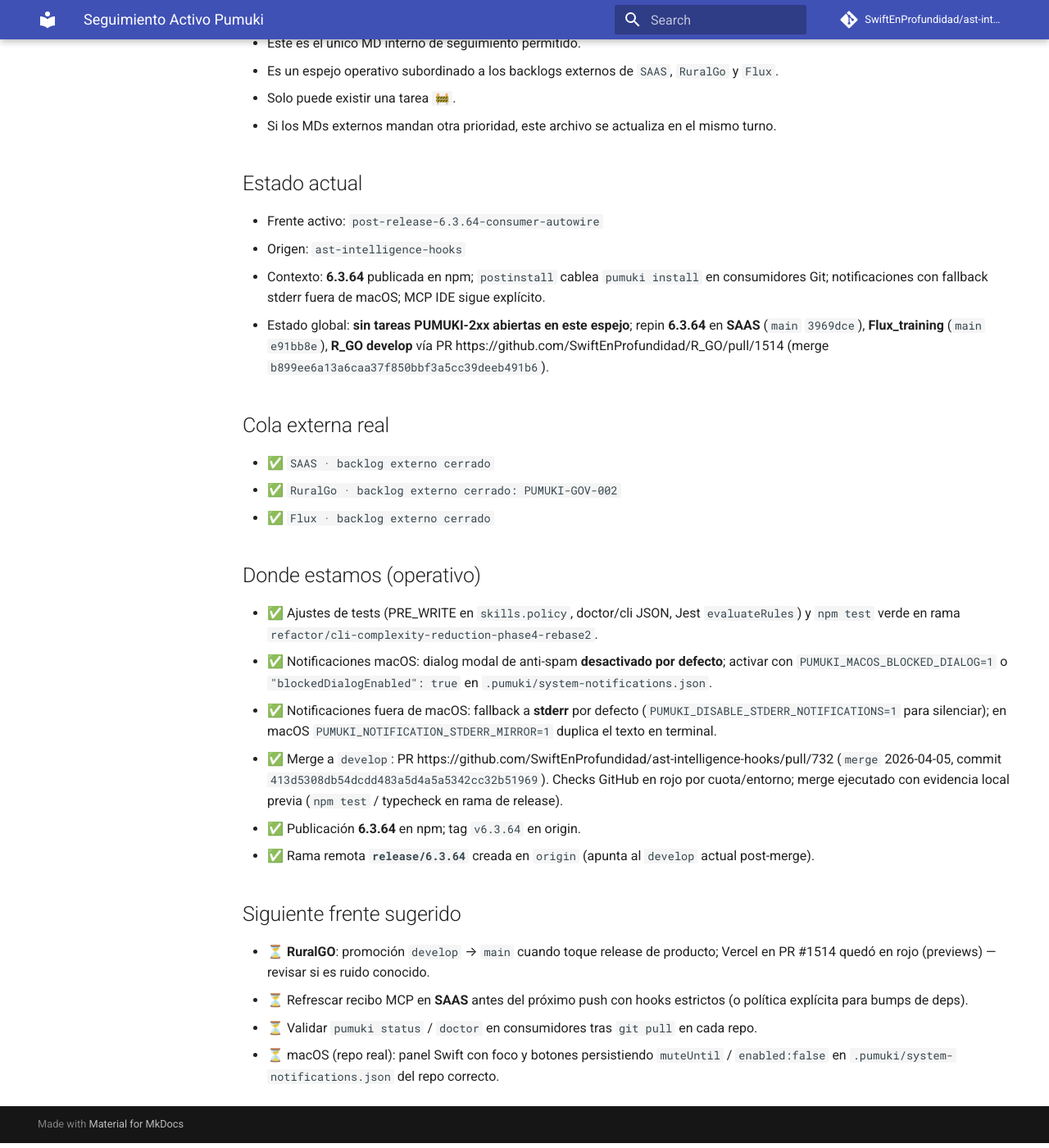
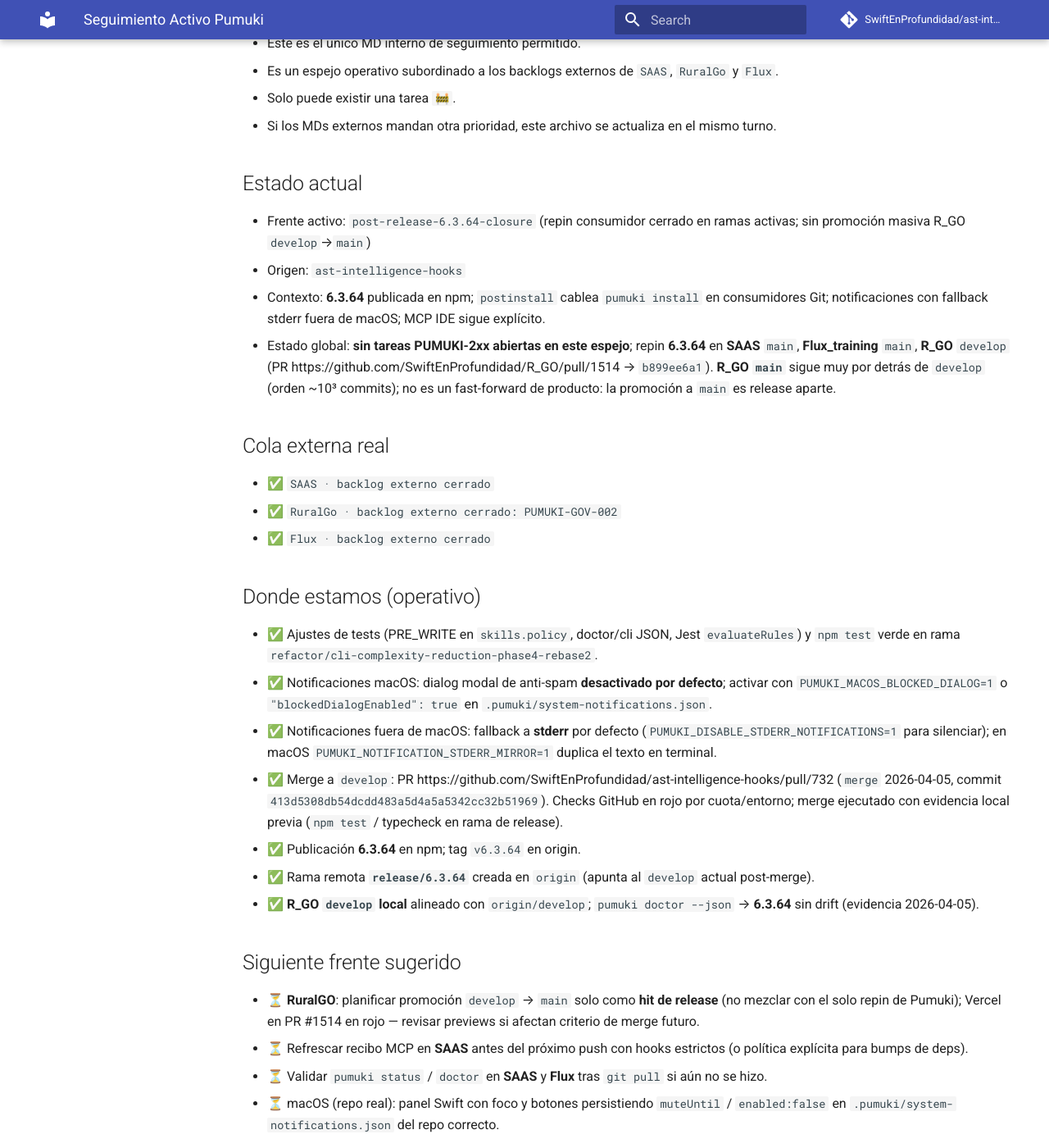
Before and after one commit to SwiftEnProfundidad/ast-intelligence-hooks, an MkDocs documentation site: the page built from docs/tracking/plan-activo-de-trabajo.md, in a window 1280 px wide and 1400 px high, scrolled down 456 px. Shown: the whole window at 82% size. Built offline with MkDocs 1.6.1 and Material for MkDocs 9.7.7, drawn with Linux system fonts in a browser that asks for light colours; comment, search, counter and statistics services are not loaded.

Commit message:
docs(tracking): cierre rollout 6.3.64 — R_GO main vs develop y doctor OK

```diff
--- a/docs/tracking/plan-activo-de-trabajo.md
+++ b/docs/tracking/plan-activo-de-trabajo.md
@@ -16,10 +16,10 @@
 
 ## Estado actual
 
-- Frente activo: `post-release-6.3.64-consumer-autowire`
+- Frente activo: `post-release-6.3.64-closure` (repin consumidor cerrado en ramas activas; sin promoción masiva R_GO `develop`→`main`)
 - Origen: `ast-intelligence-hooks`
 - Contexto: **6.3.64** publicada en npm; `postinstall` cablea `pumuki install` en consumidores Git; notificaciones con fallback stderr fuera de macOS; MCP IDE sigue explícito.
-- Estado global: **sin tareas PUMUKI-2xx abiertas en este espejo**; repin **6.3.64** en **SAAS** (`main` `3969dce`), **Flux_training** (`main` `e91bb8e`), **R_GO** **develop** vía PR https://github.com/SwiftEnProfundidad/R_GO/pull/1514 (merge `b899ee6a13a6caa37f850bbf3a5cc39deeb491b6`).
+- Estado global: **sin tareas PUMUKI-2xx abiertas en este espejo**; repin **6.3.64** en **SAAS** `main`, **Flux_training** `main`, **R_GO** `develop` (PR https://github.com/SwiftEnProfundidad/R_GO/pull/1514 → `b899ee6a1`). **R_GO `main`** sigue muy por detrás de `develop` (orden ~10³ commits); no es un fast-forward de producto: la promoción a `main` es release aparte.
 
 ## Cola externa real
 
@@ -35,10 +35,11 @@
 - ✅ Merge a `develop`: PR https://github.com/SwiftEnProfundidad/ast-intelligence-hooks/pull/732 (`merge` 2026-04-05, commit `413d5308db54dcdd483a5d4a5a5342cc32b51969`). Checks GitHub en rojo por cuota/entorno; merge ejecutado con evidencia local previa (`npm test` / typecheck en rama de release).
 - ✅ Publicación **6.3.64** en npm; tag `v6.3.64` en origin.
 - ✅ Rama remota **`release/6.3.64`** creada en `origin` (apunta al `develop` actual post-merge).
+- ✅ **R_GO `develop` local** alineado con `origin/develop`; `pumuki doctor --json` → **6.3.64** sin drift (evidencia 2026-04-05).
 
 ## Siguiente frente sugerido
 
-- ⏳ **RuralGO**: promoción `develop` → `main` cuando toque release de producto; Vercel en PR #1514 quedó en rojo (previews) — revisar si es ruido conocido.
+- ⏳ **RuralGO**: planificar promoción `develop` → `main` solo como **hit de release** (no mezclar con el solo repin de Pumuki); Vercel en PR #1514 en rojo — revisar previews si afectan criterio de merge futuro.
 - ⏳ Refrescar recibo MCP en **SAAS** antes del próximo push con hooks estrictos (o política explícita para bumps de deps).
-- ⏳ Validar `pumuki status` / `doctor` en consumidores tras `git pull` en cada repo.
+- ⏳ Validar `pumuki status` / `doctor` en **SAAS** y **Flux** tras `git pull` si aún no se hizo.
 - ⏳ macOS (repo real): panel Swift con foco y botones persistiendo `muteUntil` / `enabled:false` en `.pumuki/system-notifications.json` del repo correcto.
```
